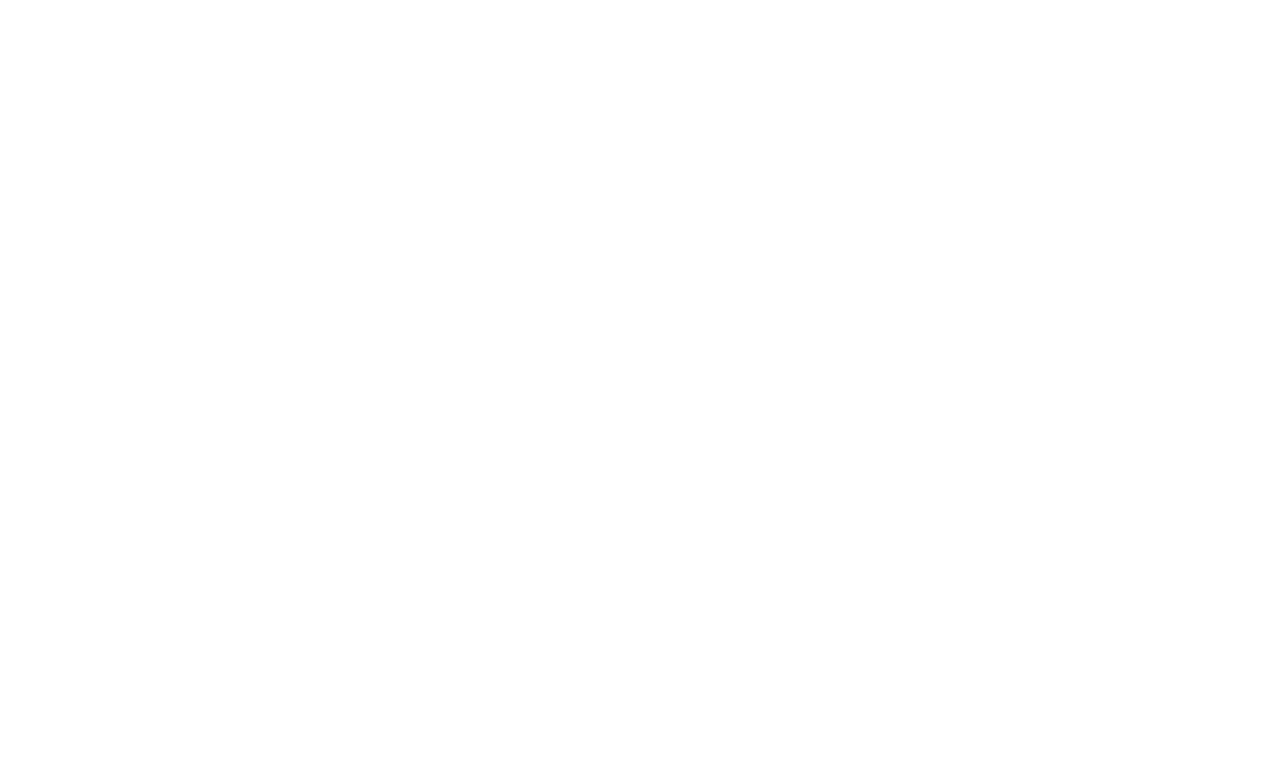
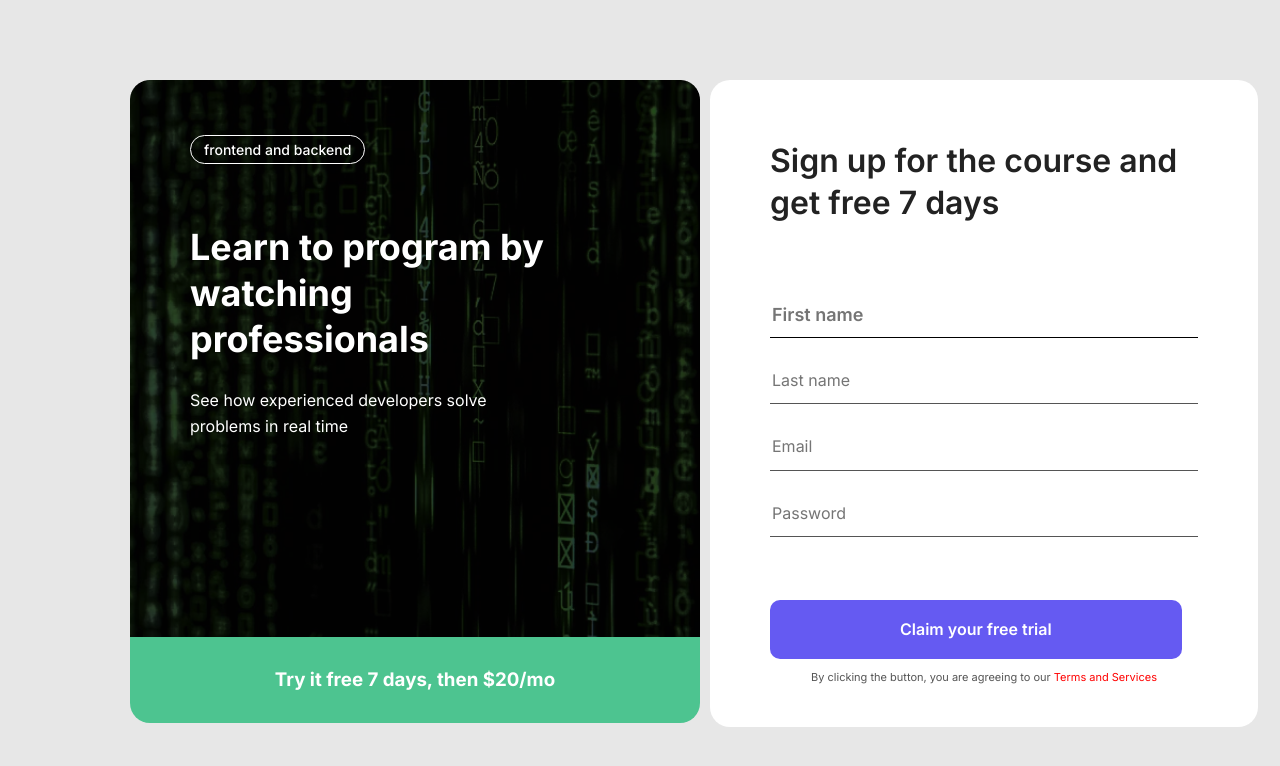
Before and after one commit to Usman03-04/Regestration, a plain HTML site: page index.html in a window 1280 px wide. Drawn offline with Linux system fonts and the light colour scheme.

Commit message:
regestration project at once

```diff
--- a/css/styles.css
+++ b/css/styles.css
@@ -1,4 +1,9 @@
 /* GLOBAL */
+:root{
+  --text-color:#ffff;
+
+}
+
 html {
   box-sizing: border-box;
   height: 100%;
@@ -17,7 +22,7 @@
   height: 100%;
   padding: 0;
   margin: 0;
-  font-family: "Arial", sans-serif;
+  font-family: 'Inter', sans-serif;
   font-size: 16px;
   line-height: 1.5;
   background-color: #fff;
@@ -29,31 +34,11 @@
   height: auto;
 }
 
+*:focus{
+  outline:2px dotted #655AF2;
+  outline-offset: 3px;
+}
 
-/* AUTOFILL-STYLES */
-/*input:-webkit-autofill,
-input:-webkit-autofill:hover,
-input:-webkit-autofill:focus,
-textarea:-webkit-autofill,
-textarea:-webkit-autofill:hover,
-textarea:-webkit-autofill:focus,
-select:-webkit-autofill,
-select:-webkit-autofill:hover,
-select:-webkit-autofill:focus {
-  border-color: transparent;
-  -webkit-text-fill-color: inherit;
-  -webkit-box-shadow: 0 0 0px 1000px #fff inset;
-}*/
-
-
-/* PLACEHOLDER-STYLES */
-/*::-webkit-input-placeholder,
-::-moz-placeholder,
-:-ms-input-placeholder,
-:-moz-placeholder {
-  color: rgba(52, 49, 61, 0.5);
-  opacity: 1;
-}*/
 
 
 /* VISUALLY-HIDDEN */
@@ -72,7 +57,7 @@
 /* CONTAINER */
 .container {
   width: 100%;
-  max-width: 1200px;
+  max-width: 1400px;
   padding-left: 50px;
   padding-right: 50px;
   margin-left: auto;
@@ -85,12 +70,154 @@
   flex-grow: 1;
 }
 
-@media
-only screen and (-webkit-min-device-pixel-ratio: 2),
-only screen and (   min--moz-device-pixel-ratio: 2),
-only screen and (     -o-min-device-pixel-ratio: 2/1),
-only screen and (        min-device-pixel-ratio: 2),
-only screen and (                min-resolution: 192dpi),
-only screen and (                min-resolution: 2dppx) {
+/* MAIN  */
+
+.main-part {
+  background-color: #E7E7E7;
+}
+
+.registration-container {
+  display: flex;
+  margin: 0;
+  height: 800px;
+  padding-top: 80px;
+  padding-bottom: 80px;
+  padding-left: 80px;
+  padding-right: 80px;
+}
+.registration-left-card {
+  background-image: url(../images/background-left.png);
+  background-repeat: no-repeat;
+  width: 570px;
+  height: 557px;
+  padding-left: 60px;
+  padding-top: 55px;
+  margin-right: 10px;
 
 }
+.frontend-backend {
+  display: inline-block;
+  margin-top: 0;
+  margin-bottom: 60px;
+  border: 1px solid #FFFFFF;
+  color: var(--text-color);
+  padding: 5px 13px;
+  border-radius: 41px;
+  font-weight: 500;
+  font-size: 14px;
+  line-height: 17px;
+}
+.registration-left-heading {
+  display:block;
+  color: var(--text-color);
+  font-weight: 700;
+  font-size: 36px;
+  line-height: 46px;
+
+}
+
+.heading-outline{
+  width: 389px;
+  margin-top: 0;
+  margin-bottom: 25px;
+
+}
+.registration-left-text {
+  width: 347px;
+  font-weight: 400;
+  margin-top: 0;
+ font-size: 16px;
+ line-height: 26px;
+ color: var(--text-color);
+ margin-bottom: 203px;
+}
+.registration-left-footer {
+  margin-top: 0;
+  padding-top: 29px;
+  padding-bottom: 29px;
+  width: 570px;
+  text-align: center;
+  background: #4DC490;
+  border-radius: 0px 0px 20px 20px;
+}
+.registration-left-footer-text {
+  color: var(--text-color);
+  margin: 0;
+}
+
+/* REG-RIGHT  */
+
+.registration-right-card{
+  background-color: #FFFFFF;
+  border-radius: 20px;
+  padding-top: 60px;
+  height: 647px;
+  margin: 0;
+  padding-left: 60px;
+  padding-right: 60px;
+  justify-content: center;
+
+}
+
+.registrtion-right-heading{
+  font-weight: 600;
+  font-size: 32px;
+  line-height: 42px;
+  width: 428px;
+  margin-bottom: 79px;
+  margin-top: 0;
+}
+
+/* SIGN-UP-FIELDS */
+
+.signup-form-fields {
+  display: flex;
+  flex-direction: column;
+  margin-bottom: 63px;
+
+}
+
+
+.signup-form-field {
+  border: none;
+  border-bottom:1px solid #555555;
+  padding-bottom: 14px;
+  margin-bottom: 32px;
+}
+
+.anna-placeholder{
+  border-bottom: 1px solid #000000;
+  font-weight: 600;
+  font-size: 18px;
+  line-height: 22px;
+  padding-bottom: 11px;
+}
+
+.last-placeholder{
+  margin-bottom: 0;
+}
+
+.button{
+  border: none;
+padding: 20px 130px;
+font-weight: 600;
+font-size: 16px;
+line-height: 19px;
+color: #FFFFFF;
+cursor: pointer;
+background: #655AF2;
+border-radius: 10px;
+}
+
+.button-under-text{
+  font-weight: 400;
+  font-size: 11px;
+  line-height: 15px;
+  color: #555555;
+  text-align: center;
+
+}
+
+.button-under-text>span{
+  color: red;
+}
--- a/index.html
+++ b/index.html
@@ -4,7 +4,12 @@
   <meta charset="UTF-8">
   <meta http-equiv="X-UA-Compatible" content="IE=edge">
   <meta name="viewport" content="width=device-width, initial-scale=1.0">
-  <title>Project</title>
+  <title>Registration</title>
+
+  <!-- FONTS  -->
+  <link rel="preconnect" href="https://fonts.googleapis.com">
+<link rel="preconnect" href="https://fonts.gstatic.com" crossorigin>
+<link href="https://fonts.googleapis.com/css2?family=Inter:wght@400;500;600;700&display=swap" rel="stylesheet">
 
   <!-- Stylesheets -->
   <link rel="stylesheet" href="css/normalize.css">
@@ -12,6 +17,64 @@
 </head>
 <body>
 
+  <!-- MAIN  -->
+
+  <main class="main-part">
+
+    <div class="container">
+
+      <div class="registration-container">
+
+
+        <!-- REG-CONT-LEFT  -->
+       <div class="reg-left-wrap">
+        <div class="registration-left-card">
+          <h4 class="frontend-backend">frontend and backend</h4>
+
+          <h1 class="registration-left-heading  heading-outline">Learn to program by watching professionals</h1>
+
+          <p class="registration-left-text">See how experienced developers solve problems in real time</p>
+
+
+        </div>
+
+        <footer class="registration-left-footer">
+          <h3 class="registration-left-footer-text">Try it free 7 days, then $20/mo</h3>
+        </footer>
+       </div>
+
+        <!-- REG-CONT-RIGHT  -->
+
+        <div class="registration-right-card">
+
+         <form class="sign-up-form" action="https://echo.htmlacademy.ru" method="POST">
+
+            <h2 class="registrtion-right-heading">Sign up for the course and get free 7 days</h2>
+
+            <div class="signup-form-fields">
+              <input class="signup-form-field anna-placeholder" type="text" name="name" placeholder="First name" aria-label="Name" required>
+
+              <input class="signup-form-field" type="text" name="last_rname" placeholder="Last name" aria-label="Last name" required>
+
+              <input class="signup-form-field" type="email" name="email" placeholder="Email" aria-label="Email" required>
+
+              <input class="signup-form-field last-placeholder" type="password" name="password" placeholder="Password" aria-label="Password" required>
+            </div>
+
+            <button class="button" type="submit">
+              Claim your free trial
+            </button>
+
+            <p class="button-under-text">
+              By clicking the button, you are agreeing to our <span>Terms and Services</span>
+            </p>
+
+         </form>
+        </div>
+      </div>
+    </div>
+  </main>
+
 
 
   <script src="js/main.js"></script>
```
Also changed, not shown: images/background-left.png (added).
